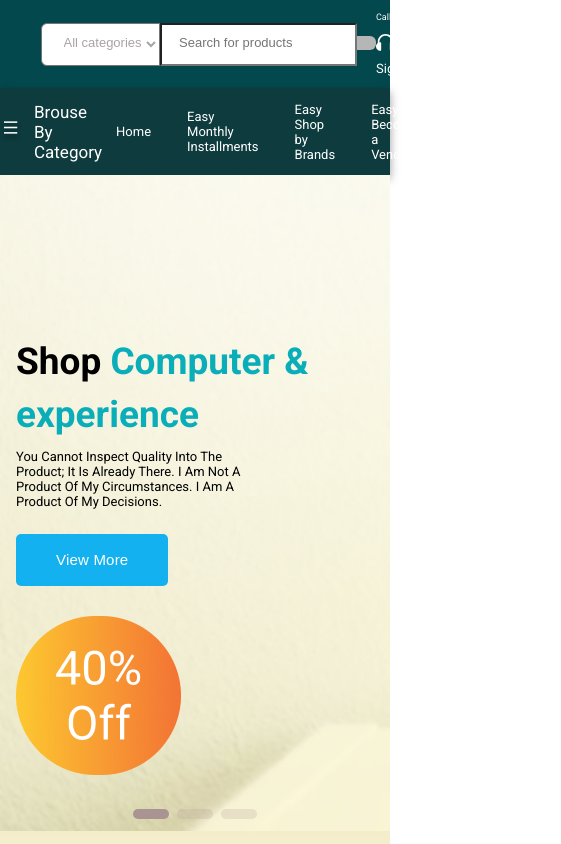
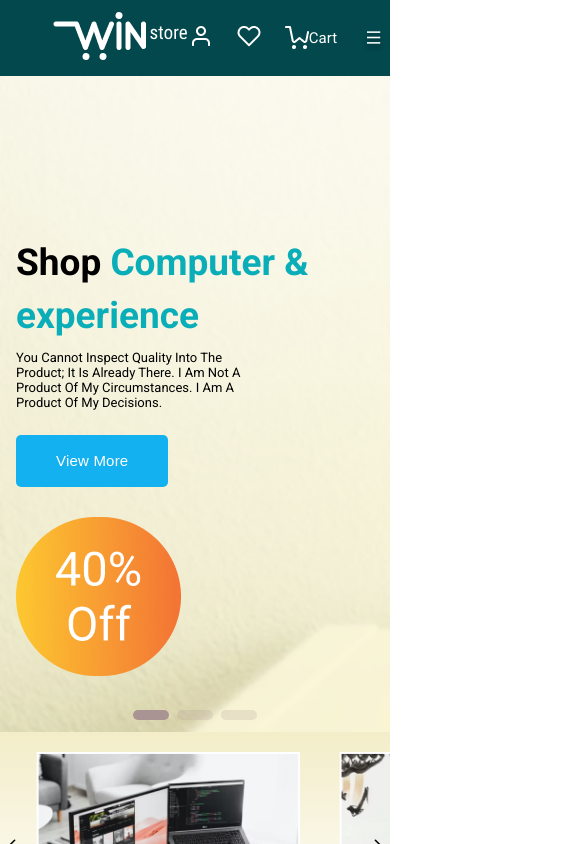
Before and after one commit to iamraihan/win-store-mo-magic, a Next.js app: page / in a window 390 px wide. Shown: the top 844 px of the page, 561 px wide, since content can reach past the window. Built offline with nearby package versions, Linux system fonts and the light colour scheme; no server answers; grey boxes are pictures that could not be loaded.

Commit message:
navbar done

```diff
--- a/src/app/components/Navbar/Navbar.js
+++ b/src/app/components/Navbar/Navbar.js
@@ -1,14 +1,27 @@
+"use client";
 import Link from "next/link";
 import styles from "./Navbar.module.css";
 const Navbar = () => {
+  const navHandler = () => {
+    const toggleMenu = document.getElementById("bottom-nav");
+    if (toggleMenu.style.display === "block") {
+      toggleMenu.style.display = "none";
+    } else {
+      toggleMenu.style.display = "block";
+    }
+  };
+
   return (
     <div>
       <div className={styles.navbar}>
+        <div className={styles.hamburgerIcon}>
+          <img onClick={() => navHandler()} src="/hamburger.svg" alt="" />
+        </div>
         <div className={styles.topNav}>
           <div className={styles.topNavWrapper}>
             <div className={styles.logoSearchWrapper}>
               <div>
-                <img src="/logo.png" alt="" />
+                <img className={styles.logo} src="/logo.png" alt="" />
               </div>
               <div className={styles.inputWrapper}>
                 <div>
@@ -31,7 +44,7 @@ const Navbar = () => {
               </div>
             </div>
             <div className={styles.cartAreaWrapper}>
-              <div>
+              <div className={styles.numWrapper}>
                 <p className={styles.callNow}>Call Us Now</p>
                 <p className={styles.phone}>
                   {" "}
@@ -53,7 +66,7 @@ const Navbar = () => {
             </div>
           </div>
         </div>
-        <div className={styles.bottomNav}>
+        <div id="bottom-nav" className={styles.bottomNav}>
           <div className={styles.bottomNavWrapper}>
             <div className={styles.routesList}>
               <div className={styles.categoryWrapper}>
--- a/src/app/components/Navbar/Navbar.module.css
+++ b/src/app/components/Navbar/Navbar.module.css
@@ -1,4 +1,12 @@
 .navbar {
+  position: relative;
+}
+.hamburgerIcon {
+  position: absolute;
+  top: 31px;
+  right: 5px;
+  cursor: pointer;
+  display: none;
 }
 .topNav {
   background: #03484d;
@@ -97,6 +105,7 @@
   box-shadow: 0px 4px 9px rgba(0, 0, 0, 0.39);
   padding-top: 13.5px;
   padding-bottom: 13.5px;
+  display: block;
 }
 .bottomNavWrapper {
   max-width: 1252px;
@@ -133,3 +142,85 @@
   gap: 24px;
   align-items: center;
 }
+
+/* Media Query for Mobile Devices  */
+@media (max-width: 480px) {
+  .topNavWrapper,
+  .bottomNavWrapper {
+    padding-left: 16px;
+    padding-right: 16px;
+    justify-content: center;
+  }
+  .bottomNavWrapper {
+    flex-direction: column;
+    gap: 30px;
+  }
+  .routesList {
+    flex-direction: column;
+  }
+  .numWrapper,
+  .inputSelect {
+    display: none;
+  }
+  .logoSearchWrapper {
+    gap: 10px;
+    align-items: center;
+  }
+  .inputText {
+    padding-top: 7.5px;
+    padding-bottom: 8.5px;
+    padding-left: 5.5px;
+  }
+  .inputWrapper {
+    display: none;
+  }
+  .hamburgerIcon {
+    display: block;
+  }
+  .bottomNav {
+    display: none;
+  }
+}
+
+/* Media Query for low resolution  Tablets, Ipads */
+@media (min-width: 481px) and (max-width: 768px) {
+  .topNavWrapper,
+  .bottomNavWrapper {
+    padding-left: 16px;
+    padding-right: 16px;
+    justify-content: center;
+  }
+  .bottomNavWrapper {
+    flex-direction: column;
+    gap: 30px;
+  }
+  .routesList {
+    flex-direction: column;
+  }
+  .numWrapper,
+  .inputSelect {
+    display: none;
+  }
+  .logoSearchWrapper {
+    gap: 10px;
+    align-items: center;
+  }
+  .inputText {
+    padding-top: 7.5px;
+    padding-bottom: 8.5px;
+    padding-left: 5.5px;
+  }
+  .inputWrapper {
+    display: none;
+  }
+  .hamburgerIcon {
+    display: block;
+  }
+  .bottomNav {
+    display: none;
+  }
+}
+
+/* Media Query for Tablets Ipads portrait mode */
+@media (min-width: 768px) and (max-width: 1024px) {
+}
```
